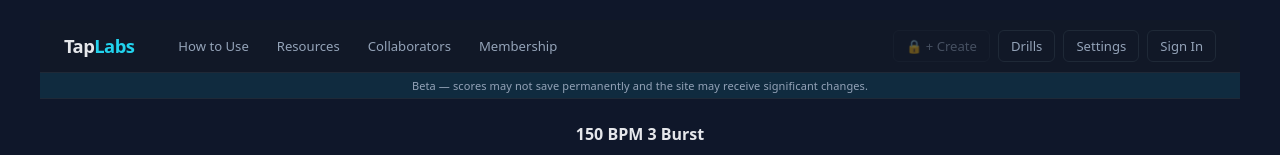
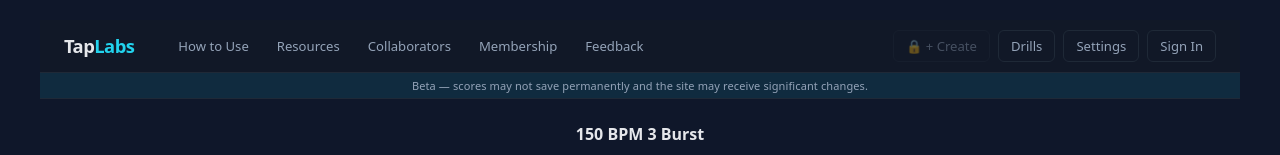
Before and after one commit to bradyjst/TapLabs, a React (Vite) app: page / in a window 1280 px wide. Shown: the top 155 px of the page. Built offline with nearby package versions, Linux system fonts and the light colour scheme; no server answers; the database is empty.

Commit message:
re-add feedback page

```diff
--- a/src/components/Header/Header.tsx
+++ b/src/components/Header/Header.tsx
@@ -45,6 +45,9 @@ export default function Header({
 						<a href="/membership" className="nav-link">
 							Membership
 						</a>
+						<a href="/feedback" className="nav-link">
+							Feedback
+						</a>
 					</nav>
 
 					{/* Action buttons + auth */}
```
